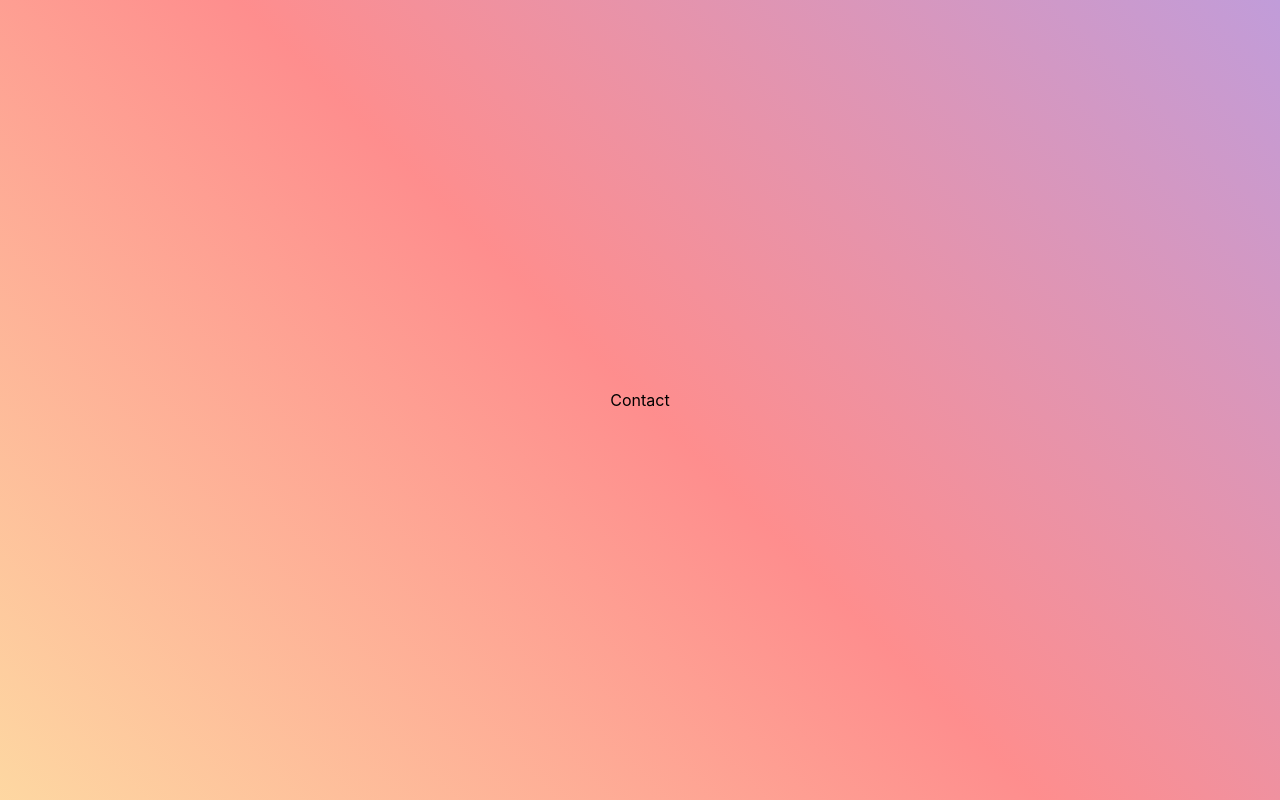
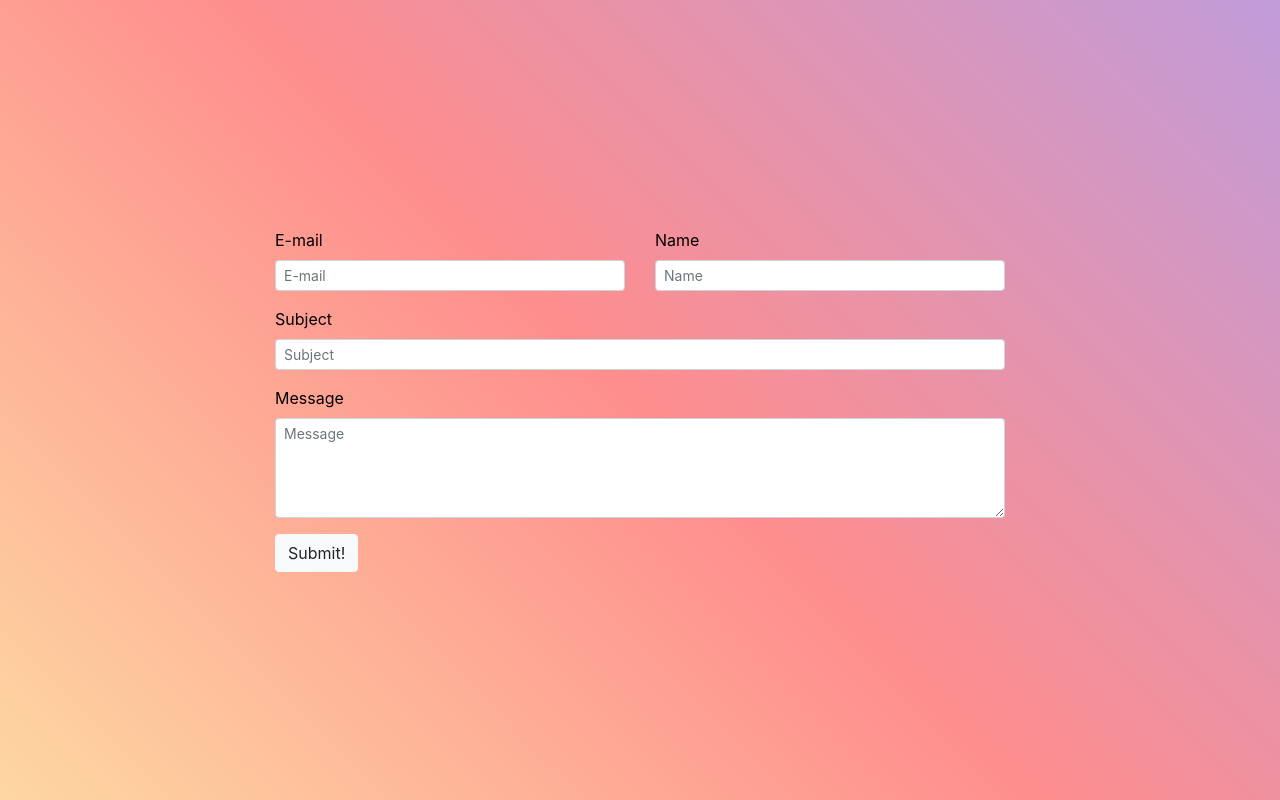
Before and after one commit to sumeyye-uzgor/portfolio, a React (Create React App) app: page /contact in a window 1280 px wide. Built offline with nearby package versions, Linux system fonts and the light colour scheme.

Commit message:
layout of contact page is created

```diff
--- /dev/null
+++ b/src/contents/Contact.content.js
@@ -0,0 +1,22 @@
+
+const ContactContent = [
+    {
+        lang: "TR",
+        name: "İsim",
+        email: "E-posta",
+        subject: "Konu",
+        message: "Mesaj",
+        button: "Gönder!",
+        outMessage: "En kısa sürede size dönüş yapacağım!",
+    },
+    {
+        lang: "EN",
+        name: "Name",
+        email: "E-mail",
+        subject: "Subject",
+        message: "Message",
+        button: "Submit!",
+        outMessage: "I will respond you as soon as possible!",
+    }
+]
+export default ContactContent
--- a/src/pages/Contact.page.jsx
+++ b/src/pages/Contact.page.jsx
@@ -1,12 +1,52 @@
 import React from "react"
+import { Container, Row, Col, Form, Button } from "react-bootstrap"
+import { connect } from "react-redux";
+import ContactContent from "../contents/Contact.content"
+// import myImg from "../assets/me2.jpeg"
+
+const Contact = ({ language }) => {
+    const content = ContactContent.filter(item => item.lang === language)[0]
+    return (
+        <Container>
+            <Row className="align-items-center justify-content-center">
+                <Col xs={11} md={8}>
+                    <Form>
+                        <Row>
+                            <Col xs={12} md={6}>
+                                <Form.Group className="mb-3" controlId="formBasicEmail">
+                                    <Form.Label size="sm">{content.email}</Form.Label>
+                                    <Form.Control size="sm" type="email" placeholder={content.email} />
+                                </Form.Group>
+                            </Col>
+                            <Col xs={12} md={6}>
+                                <Form.Group className="mb-3" controlId="formBasicText">
+                                    <Form.Label size="sm">{content.name}</Form.Label>
+                                    <Form.Control size="sm" type="text" placeholder={content.name} />
+                                </Form.Group>
+                            </Col>
+                        </Row>
 
 
-function Contact() {
-    return (
-        <div className="Home">
-            Contact
-        </div>
+                        <Form.Group className="mb-3" controlId="formBasicText">
+                            <Form.Label size="sm">{content.subject}</Form.Label>
+                            <Form.Control size="sm" type="text" placeholder={content.subject} />
+                        </Form.Group>
+
+                        <Form.Group className="mb-3" controlId="formBasicText">
+                            <Form.Label size="sm">{content.message}</Form.Label>
+                            <Form.Control size="sm" as="textarea" placeholder={content.message} style={{ height: '100px' }} />
+                        </Form.Group>
+                        <Button variant="light" type="submit">
+                            {content.button}
+                        </Button>
+                    </Form>
+                </Col>
+            </Row>
+        </Container>
     );
 }
-
-export default Contact;
+const mapStateToProps = (state) => {
+    const language = state.lang
+    return { language }
+}
+export default connect(mapStateToProps)(Contact);
```
